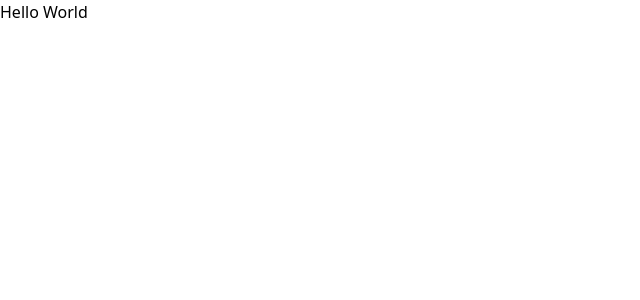
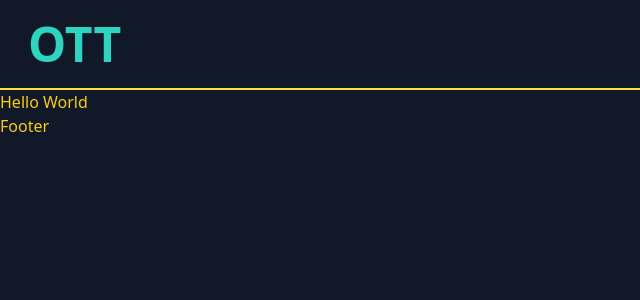
Before and after one commit to svn1991/ott_vue3, a Vue app: page / in a window 1280 px wide. Shown: the top 300 px of the page, without its empty margins (0-640 px from the left). Built offline with nearby package versions, Linux system fonts and the light colour scheme.

Commit message:
feat:add header view

```diff
--- a/src/App.vue
+++ b/src/App.vue
@@ -1,18 +1,24 @@
 <script setup lang="ts">
 // import { RouterLink, RouterView } from "vue-router";
+
+import HeaderBar from "./views/HeaderBar.vue";
+import FooterBar from "./views/FooterBar.vue";
 </script>
 
 <template>
-  <header>
-    <div class="wrapper">
-      <nav>
-        <!-- <RouterLink to="/"></RouterLink> -->
-        <!-- <RouterLink to="/about">About</RouterLink> -->
-      </nav>
-    </div>
-  </header>
-
-  <RouterView />
+  <div class="container">
+    <header class="border-b-2 border-yellow-300">
+      <HeaderBar />
+    </header>
+    <section class="wrapper">
+      <RouterView />
+      <!-- <nav>
+          <RouterLink to="/"></RouterLink>
+          <RouterLink to="/about">About</RouterLink>
+        </nav> -->
+    </section>
+    <footer><FooterBar /></footer>
+  </div>
 </template>
 
 <style scoped></style>
--- a/src/assets/main.css
+++ b/src/assets/main.css
@@ -2,10 +2,8 @@
 @tailwind components;
 @tailwind utilities;
 
-/* #app {
-  max-width: 1280px;
-  margin: 0 auto;
-  padding: 2rem;
-
-  font-weight: normal;
-} */
+#app {
+  @apply bg-gray-900;
+  @apply h-screen;
+  @apply text-yellow-400;
+}
--- a/src/views/Header.vue
+++ /dev/null
@@ -1,2 +0,0 @@
-<script setup lang="ts"></script>
-<template>Header</template>
--- /dev/null
+++ b/src/views/HeaderBar.vue
@@ -0,0 +1,4 @@
+<script setup lang="ts"></script>
+<template class="bg-color-red">
+  <h1 class="text-teal-400 font-bold text-5xl p-5 px-7">OTT</h1>
+</template>
```
Also changed, not shown: src/views/FooterBar.vue (renamed from src/views/Footer.vue).
